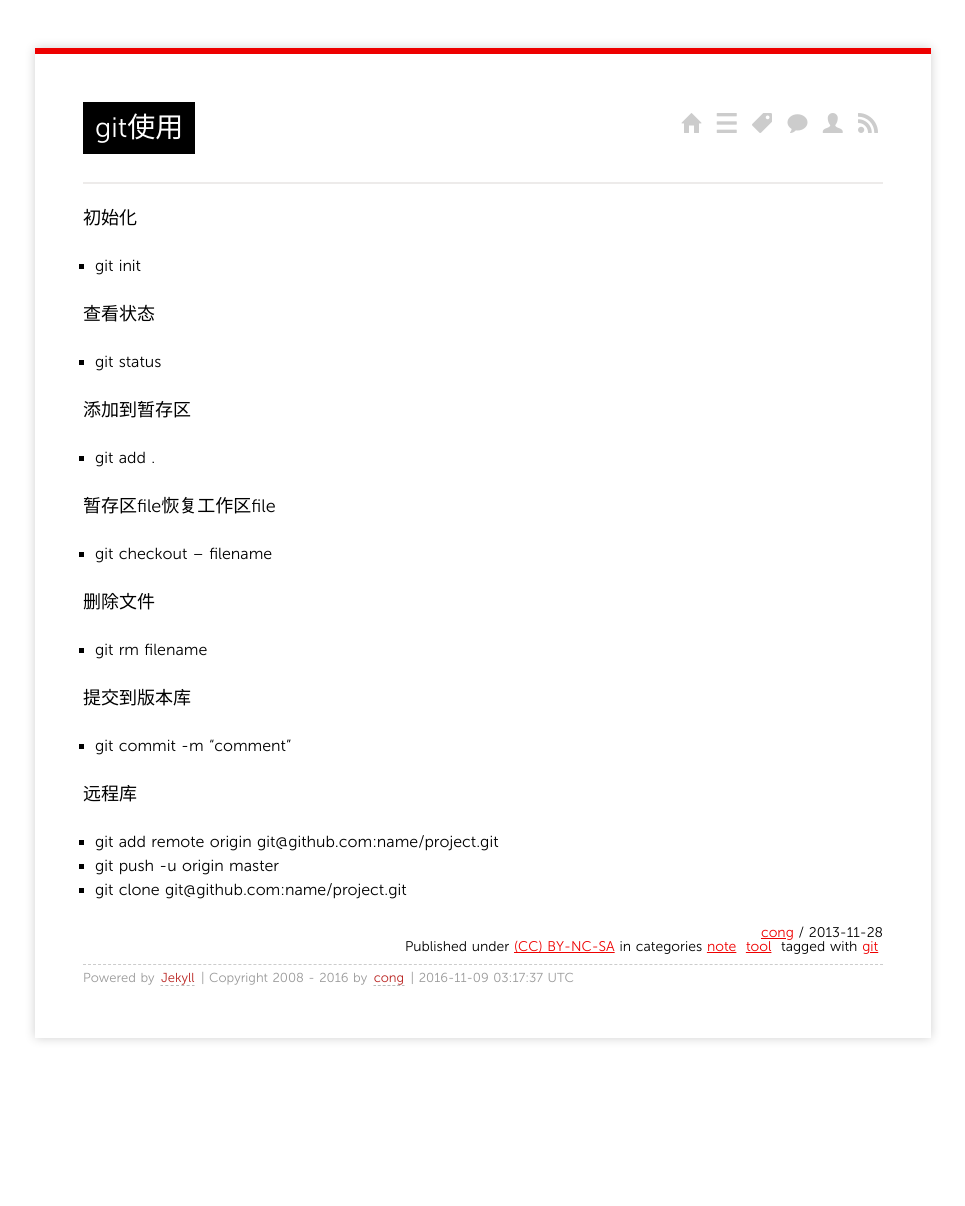
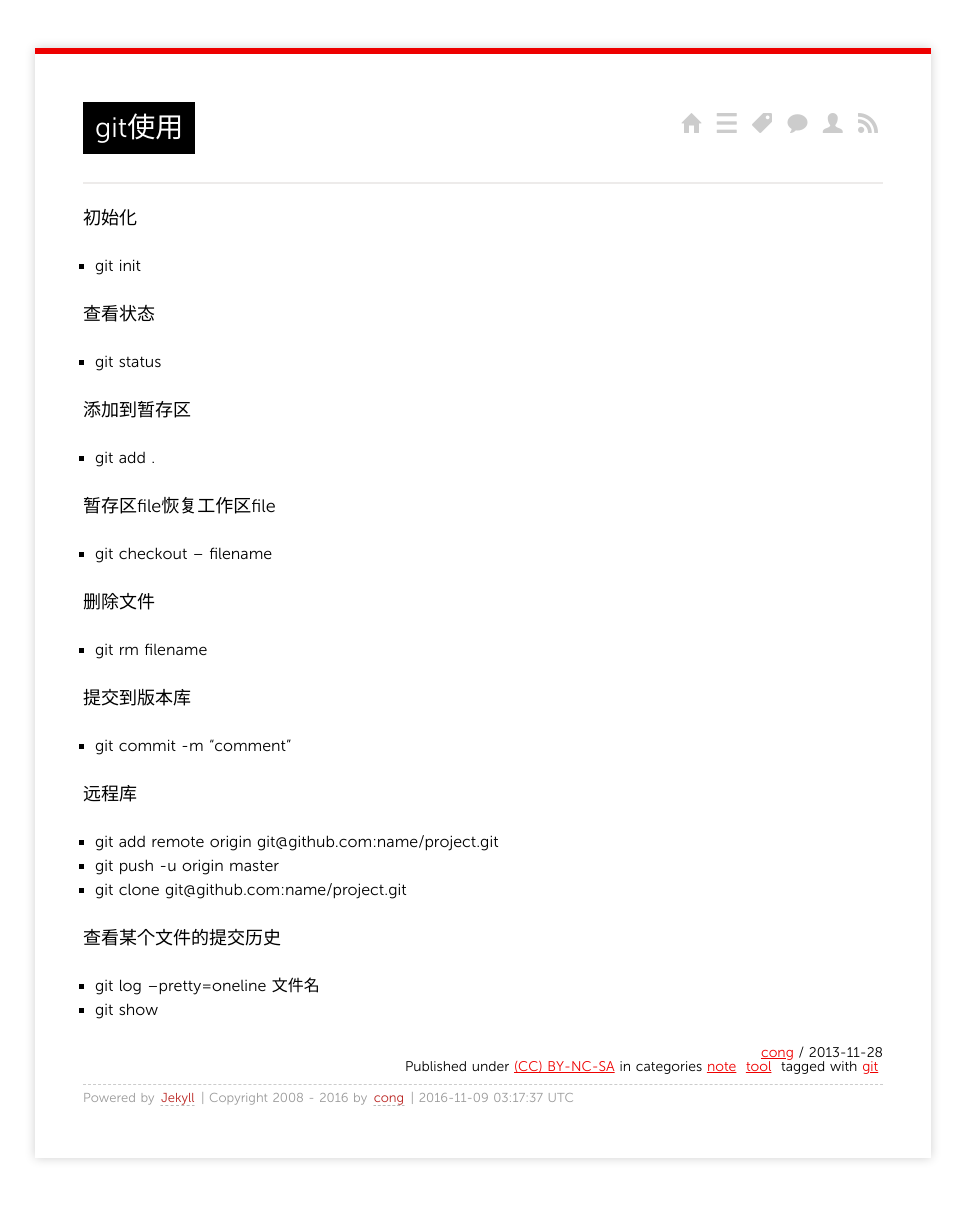
Before and after one commit to freeyob/blog, a Jekyll site: the page built from _posts/2013-11-28-git使用.md, in a window 1280 px wide. Shown: the whole page, without its empty margins (157-1122 px from the left). Built offline with Jekyll 4.4.1, drawn with Linux system fonts in a browser that asks for light colours; Markdown is read by kramdown in place of the engine named in the settings; comment, search, counter and statistics services are not loaded; before the commit the page ends 1086 px from its top, so only the background shows below that.

Commit message:
* git笔记

```diff
--- a/_posts/2013-11-28-git使用.md
+++ b/_posts/2013-11-28-git使用.md
@@ -30,3 +30,7 @@ tags:
 - git add remote origin git@github.com:name/project.git
 - git push -u origin master
 - git clone git@github.com:name/project.git
+
+### 查看某个文件的提交历史
+- git log --pretty=oneline 文件名
+- git show
```
